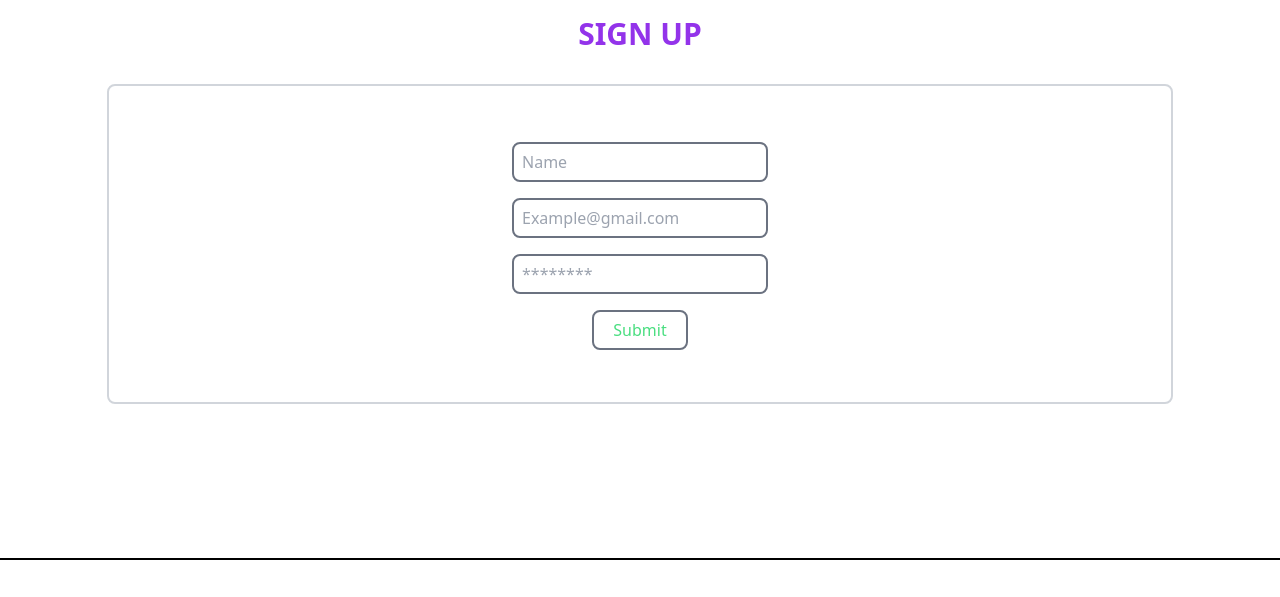
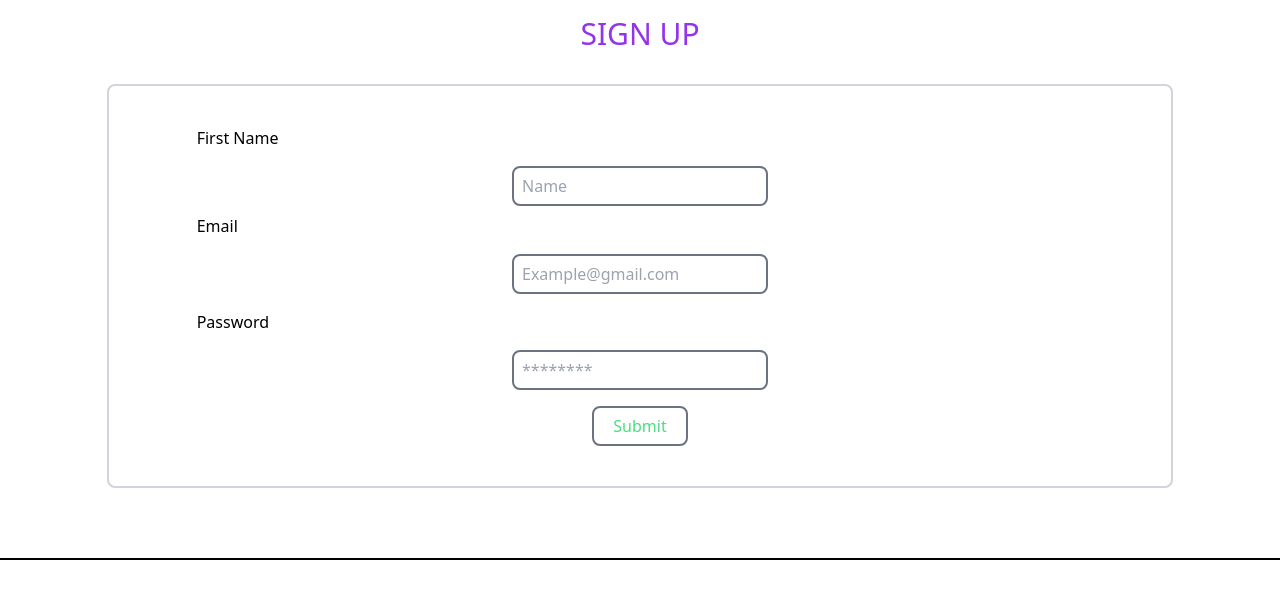
Before and after one commit to IsacHolstad/Malwart-store-API, a website built with Vite: page vite-project/signup.html in a window 1280 px wide. Shown: the top 597 px of the page. Built offline with nearby package versions, Linux system fonts and the light colour scheme.

Commit message:
signup ptag over input field

```diff
--- a/vite-project/signup.html
+++ b/vite-project/signup.html
@@ -8,13 +8,14 @@
 </head>
 <body>
 <header>
-    <h1 class="text-3xl text-center mt-4 font-semibold uppercase text-purple-600 ">Sign up</h1>
+    <h1 class="text-3xl text-center mt-4 font-semi-bold uppercase text-purple-600 ">Sign up</h1>
 
-<form id="signup-form" class="gap-3 container mt-8 border-2 p-10 w-10/12 mx-auto rounded-lg h-80 border-gray-300 ">
+<form id="signup-form" class="gap-3 container mt-8 border-2 p-10 w-10/12 mx-auto rounded-lg h-80 border-gray-300 h-fit">
     <div class=" px-8 text-center gap-3 items-center mx-auto">
         <div class="">
         <!-- make better signup form-->
             <label for="name-input" id="name-input-error"  class="hidden text-red-600 text-sm">Name must be over 4 chars</label>
+            <p class="text-left pl-4">First Name</p>
             <input
                     type="name"
                     id="name-input"
@@ -25,6 +26,7 @@
         </div>
         <div class="">
             <label for="email-input" id="email-input-error" class="hidden text-red-600 text-sm">Invalid email</label>
+            <p class="text-left pl-4 mt-2">Email</p>
             <input
                     type="email"
                     id="email-input"
@@ -35,6 +37,7 @@
         </div>
         <div>
             <label for="password-input" id="password-input-error" class="hidden text-red-600 text-sm">Password must be over 8 chars</label>
+            <p class="text-left pl-4 mt-4">Password</p>
             <input
                     type="password"
                     id="password-input"
```
